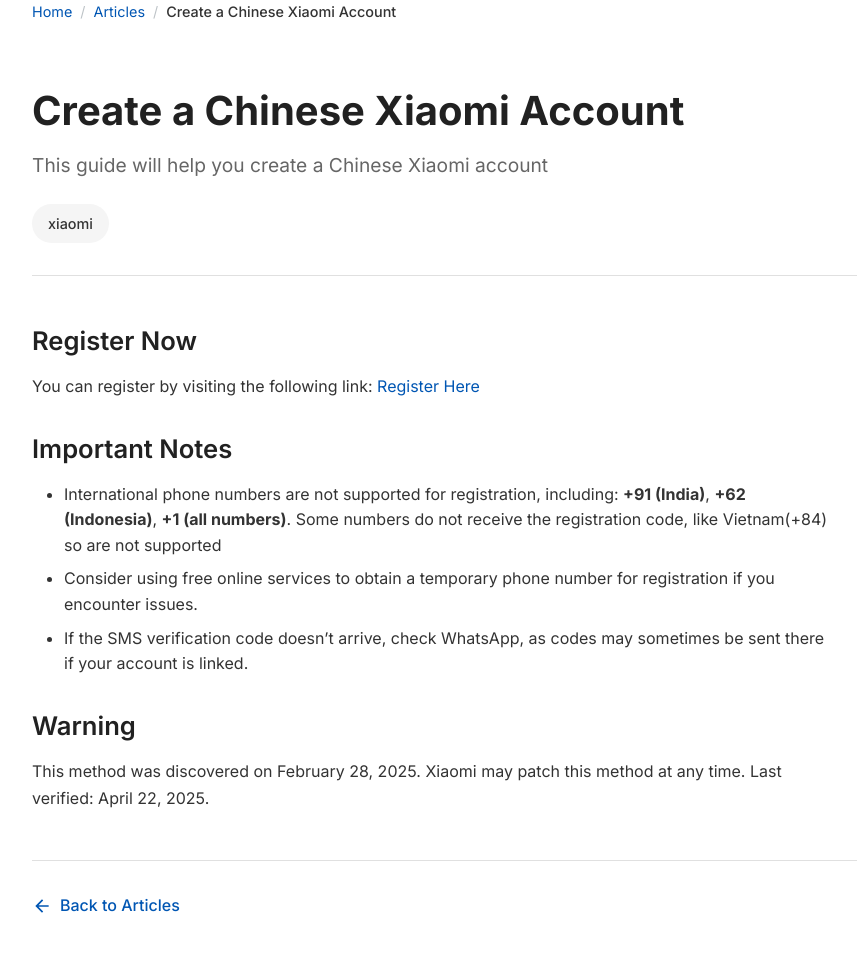
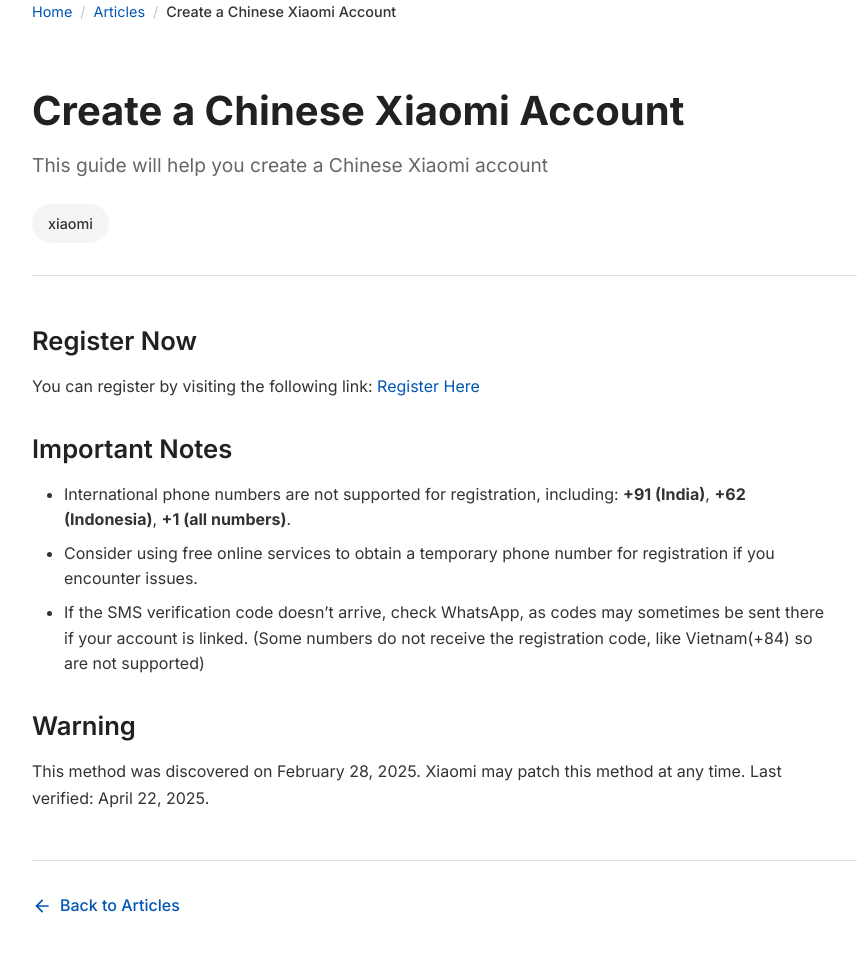
Before and after one commit to offici5l/offici5l.github.io, a Jekyll site: the page built from _articles/mi-account-cn.md, in a window 1280 px wide. Shown: the whole page, without its empty margins (32-889 px from the left). Built offline with Jekyll 4.4.1, drawn with Linux system fonts in a browser that asks for light colours.

```diff
--- a/_articles/mi-account-cn.md
+++ b/_articles/mi-account-cn.md
@@ -13,10 +13,9 @@ You can register by visiting the following link:
 ## Important Notes
 
 *   International phone numbers are not supported for registration, including: **+91 (India)**, **+62 (Indonesia)**, **+1 (all numbers)**.
-    Some numbers do not receive the registration code, like Vietnam(+84) so are not supported
 *   Consider using free online services to obtain a temporary phone number for registration if you encounter issues.
 *   If the SMS verification code doesn't arrive, check WhatsApp, as codes may sometimes be sent there if your account is linked.
-
+    (Some numbers do not receive the registration code, like Vietnam(+84) so are not supported)
 
 ## Warning
 
```
